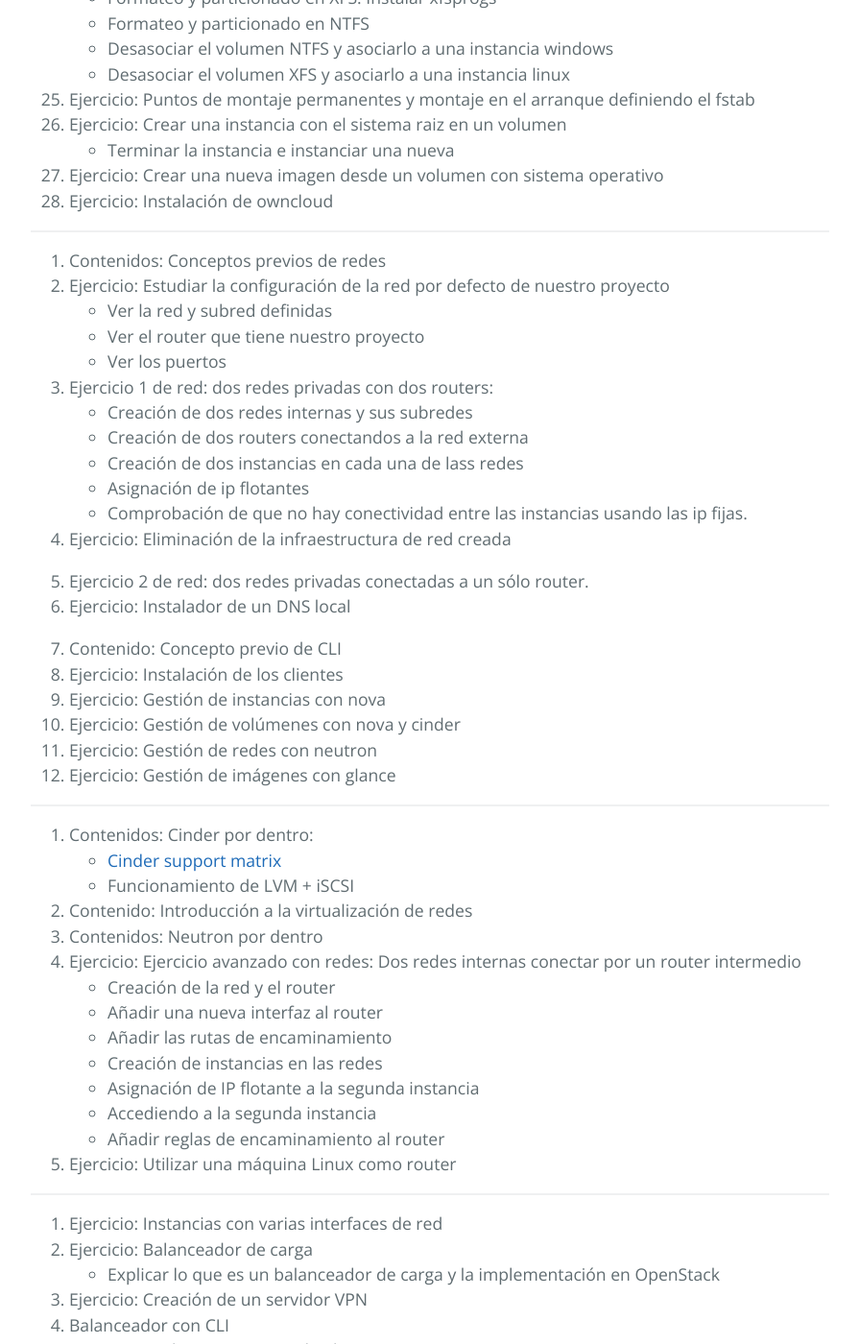
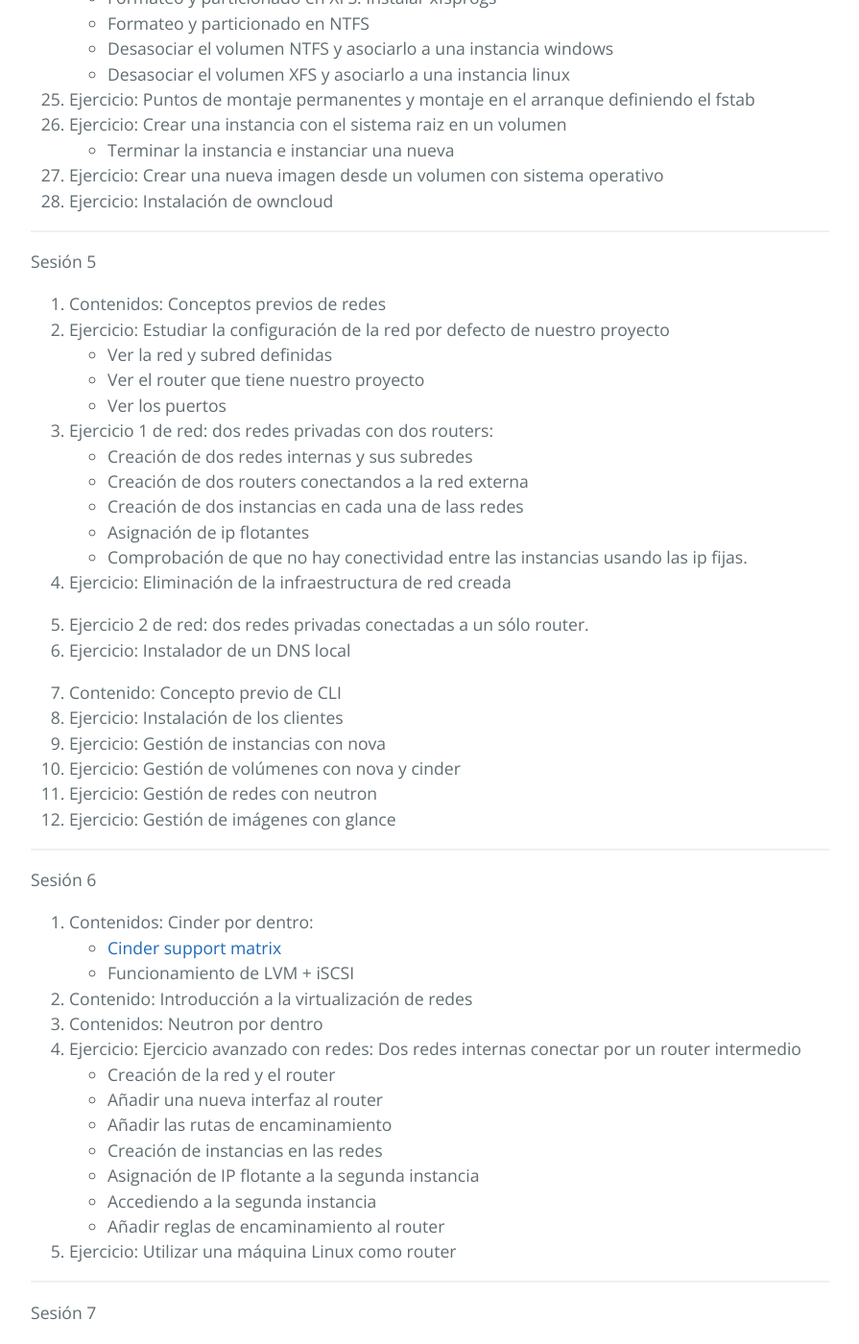
Before and after one commit to iesgn/ow1, a Jekyll site: the page built from curso/sesion.md, in a window 1280 px wide and 1400 px high, scrolled down 2951 px. Shown: the whole window at 96% size, without its empty margins (192-1087 px from the left). Built offline with Jekyll 4.4.1, drawn with Linux system fonts in a browser that asks for light colours.

Commit message:
Modificación

```diff
--- a/curso/sesion.md
+++ b/curso/sesion.md
@@ -84,6 +84,7 @@ tittle: Sesiones online
 1. Ejercicio: Crear una nueva imagen desde un volumen con sistema operativo
 1. Ejercicio: Instalación de owncloud
 <hr/>
+Sesión 5
 1. Contenidos: Conceptos previos de redes
 1. Ejercicio: Estudiar la configuración de la red por defecto de nuestro proyecto
  * Ver la red y subred definidas
@@ -107,7 +108,7 @@ tittle: Sesiones online
 1. Ejercicio: Gestión de redes con neutron
 1. Ejercicio: Gestión de imágenes con glance
 <hr/>
-
+Sesión 6
 1. Contenidos: Cinder por dentro:
  * [Cinder support matrix](https://wiki.openstack.org/wiki/CinderSupportMatrix)
  * Funcionamiento de LVM + iSCSI
@@ -123,6 +124,7 @@ tittle: Sesiones online
  * Añadir reglas de encaminamiento al router
 1. Ejercicio: Utilizar una máquina Linux como router
 <hr/>
+Sesión 7
 1. Ejercicio: Instancias con varias interfaces de red
 1. Ejercicio: Balanceador de carga
  * Explicar lo que es un balanceador de carga y la implementación en OpenStack
@@ -132,6 +134,11 @@ tittle: Sesiones online
 1. Ejercicio: Almacenamiento privado
 1. Ejercicio: Almacenamiento público
 <hr/>
+Sesión 8
+
+
+<hr/>
+Sesión 9
 1. Aprovisionamiento automático vs orquestación
  * Configurar automáticamente una instancia: ansible, puppet, chef, ...
  * Montar automáticamente un escenario (aprovisionamiento): heat, shell, ansible, puppet, ...
```
